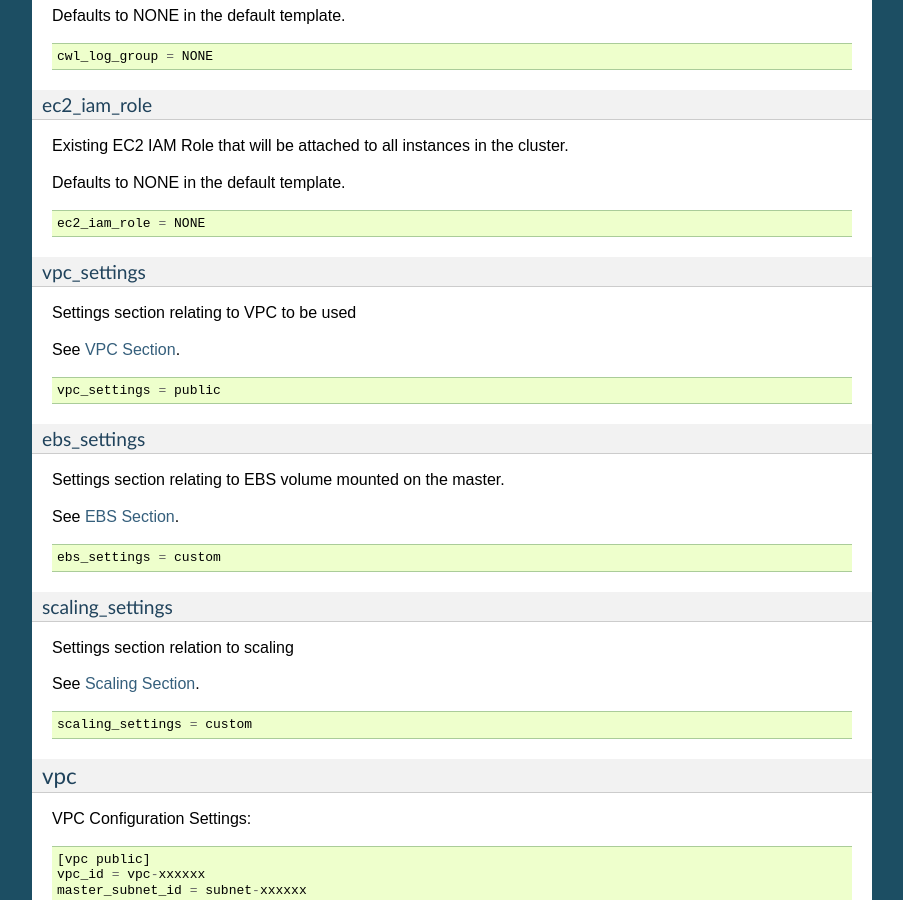
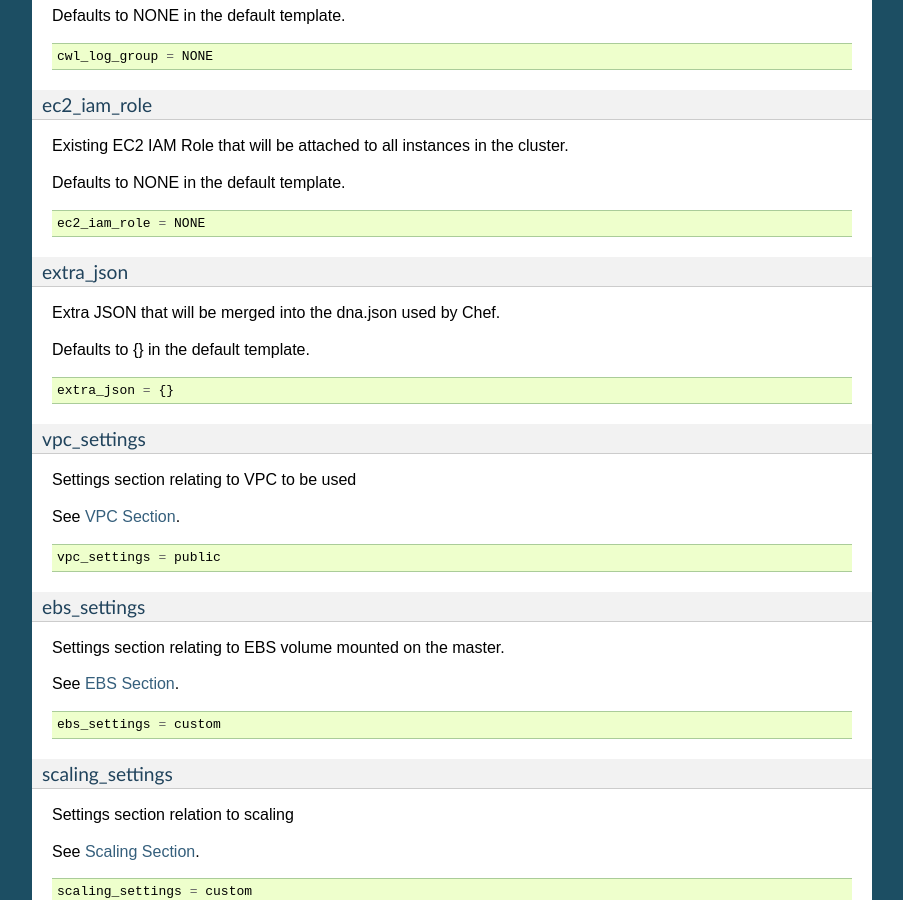
Before and after one commit to aws/aws-parallelcluster, a Sphinx documentation site: the page built from docs/source/configuration.rst, in a window 1280 px wide and 900 px high, scrolled down 6237 px. Shown: the whole window, without its empty margins (198-1101 px from the left). Built offline with Sphinx 7.4.7, drawn with Linux system fonts in a browser that asks for light colours.

Commit message:
Adding ExtraJson support

```diff
--- a/docs/source/configuration.rst
+++ b/docs/source/configuration.rst
@@ -313,6 +313,14 @@ Defaults to NONE in the default template. ::
 
     ec2_iam_role = NONE
 
+extra_json
+""""""""""
+Extra JSON that will be merged into the dna.json used by Chef.
+
+Defaults to {} in the default template. ::
+
+    extra_json = {}
+
 vpc_settings
 """"""""""""
 Settings section relating to VPC to be used
```
Also changed, not shown: 2 other files.
